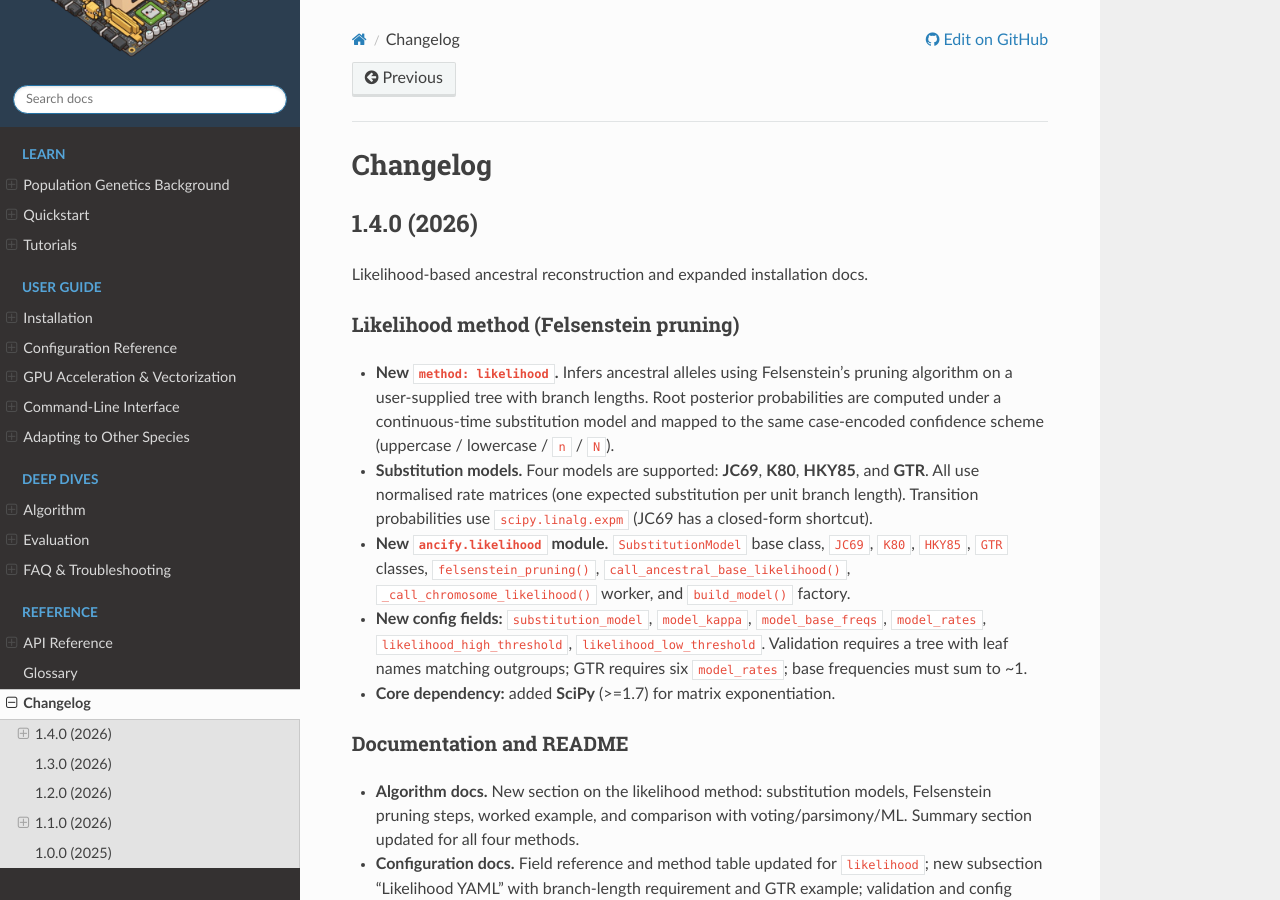
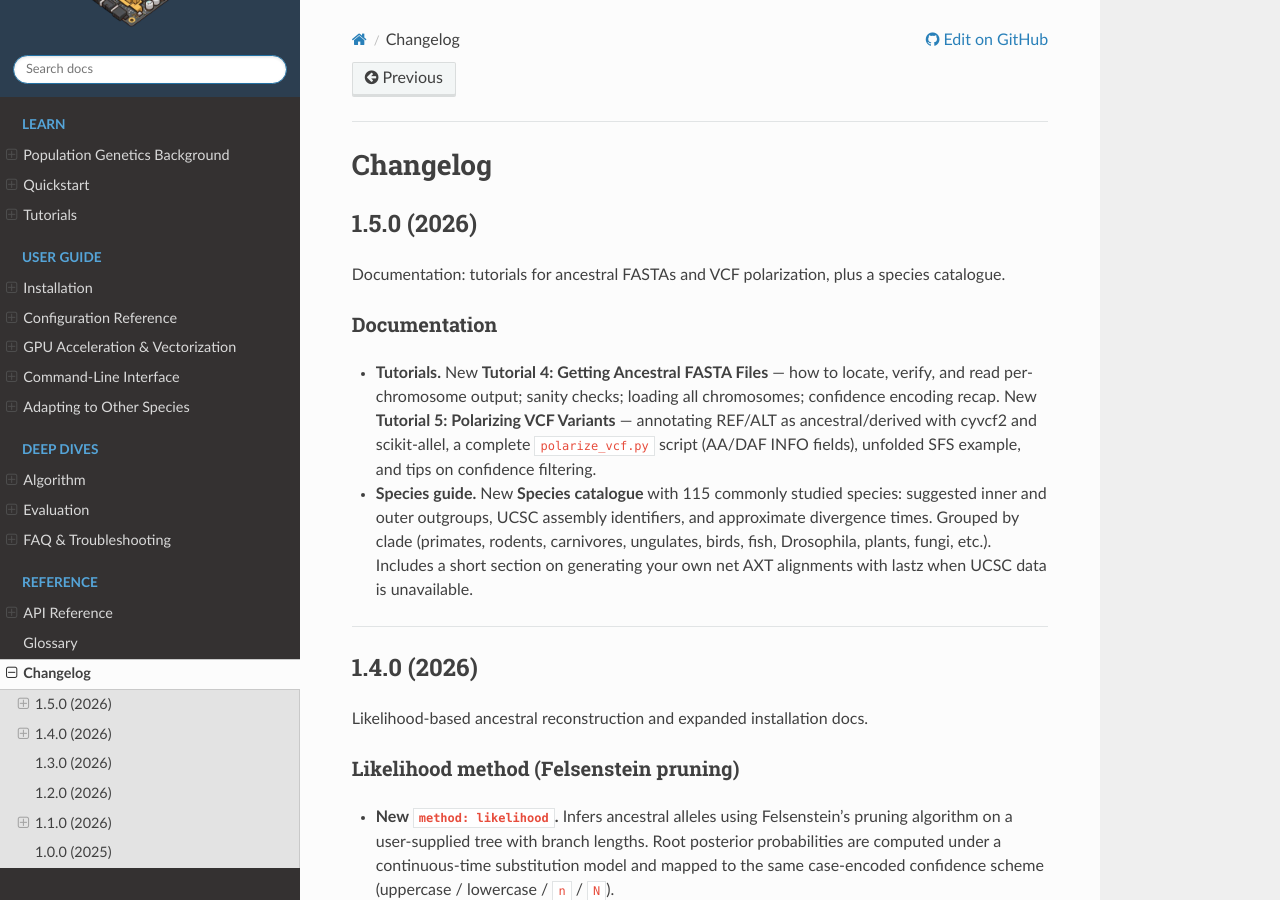
Before and after one commit to kevinkorfmann/ancify, a Sphinx documentation site: the page built from docs/changelog.md, in a window 1280 px wide and 900 px high. Built offline with Sphinx 7.4.7 and the Read the Docs theme 3.1.0, drawn with Linux system fonts in a browser that asks for light colours.

Commit message:
docs: move tutorials and species catalogue to changelog 1.5.0
Co-authored-by: Cursor <cursoragent@cursor.com>

```diff
--- a/docs/changelog.md
+++ b/docs/changelog.md
@@ -1,4 +1,15 @@
 # Changelog
+
+## 1.5.0 (2026)
+
+Documentation: tutorials for ancestral FASTAs and VCF polarization, plus a species catalogue.
+
+### Documentation
+
+- **Tutorials.** New **Tutorial 4: Getting Ancestral FASTA Files** — how to locate, verify, and read per-chromosome output; sanity checks; loading all chromosomes; confidence encoding recap. New **Tutorial 5: Polarizing VCF Variants** — annotating REF/ALT as ancestral/derived with cyvcf2 and scikit-allel, a complete `polarize_vcf.py` script (AA/DAF INFO fields), unfolded SFS example, and tips on confidence filtering.
+- **Species guide.** New **Species catalogue** with 115 commonly studied species: suggested inner and outer outgroups, UCSC assembly identifiers, and approximate divergence times. Grouped by clade (primates, rodents, carnivores, ungulates, birds, fish, Drosophila, plants, fungi, etc.). Includes a short section on generating your own net AXT alignments with lastz when UCSC data is unavailable.
+
+---
 
 ## 1.4.0 (2026)
 
```
